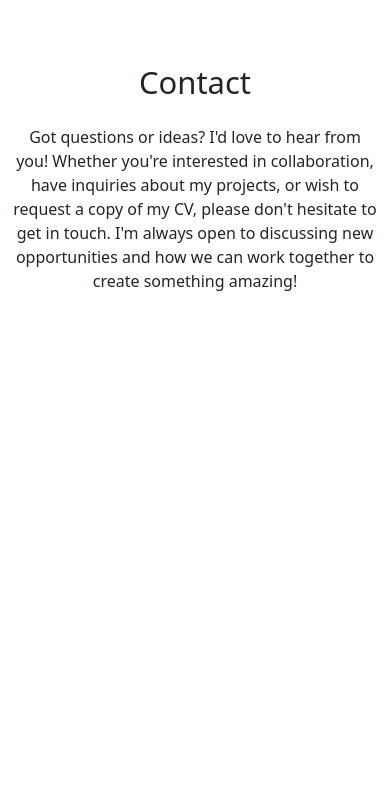
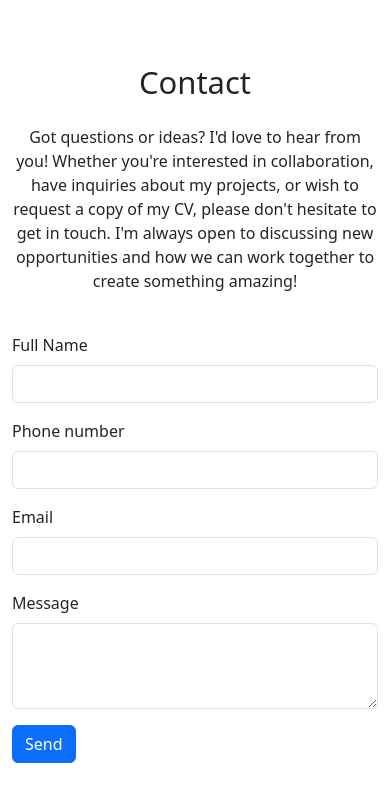
Before and after one commit to denmurray10/Bootstrap-project, a plain HTML site: page index.html in a window 390 px wide. Shown: the part 2915-3702 px from the top of the page. Before the commit the page ends 3248 px from the top, so only its background shows below. Drawn offline with nearby package versions, Linux system fonts and the light colour scheme.

Commit message:
Added responsive contact form

```diff
--- a/index.html
+++ b/index.html
@@ -180,12 +180,35 @@
     <div class="row justify-content-center">
       <div class="col-12 text-center my-4">
         <h2 class="display-5">Contact</h2>
-        <p class="mt-4">Got questions or ideas? I'd love to hear from you! Whether you're interested in collaboration,
-          have inquiries about my projects, or wish to request a copy of my CV, please don't hesitate to get in touch.
-          I'm always open to discussing new opportunities and how we can work together to create something amazing!</p>
+        <p class="mt-4">Got questions or ideas? I'd love to hear from you! Whether you're
+          interested in collaboration, have inquiries about my projects, or
+          wish to request a copy of my CV, please don't hesitate to get in
+          touch. I'm always open to discussing new opportunities and how we
+          can work together to create something amazing!</p>
       </div>
-      <div class="col-12 col-md-10 col-lg-8">
+      <div class="col-12 col-md-10 col-lg-8 mb-4">
         <!-- Add your form here -->
+        <form class="row g-3">
+          <div class="col-lg-4">
+            <label for="full-name" class="form-label">Full Name</label>
+            <input type="text" class="form-control" id="full-name">
+          </div>
+          <div class="col-lg-4">
+            <label for="phonenumber" class="form-label">Phone number</label>
+            <input type="number" class="form-control" id="phonenumber">
+          </div>
+          <div class="col-lg-4">
+            <label for="email" class="form-label">Email</label>
+            <input type="email" class="form-control" id="email">
+          </div>
+          <div class="col-12">
+            <label for="message" class="form-label">Message</label>
+            <textarea class="form-control" id="message" rows="3"></textarea>
+          </div>
+          <div class="col-12">
+            <button type="submit" class="btn btn-primary">Send</button>
+          </div>
+        </form>
       </div>
     </div>
   </footer>
```
